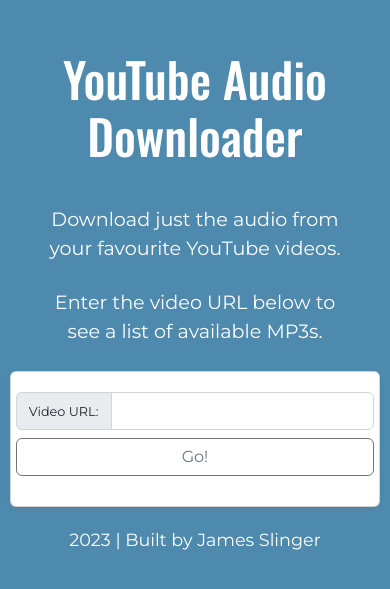
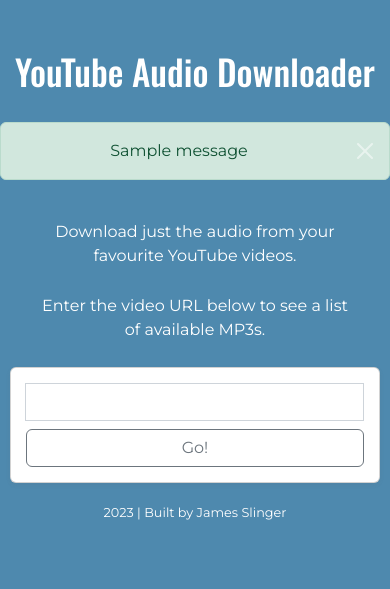
Before and after one commit to jamesslinger/YTDLAudio, a Flask app: page / in a window 390 px wide. Shown: the part 70-659 px from the top of the page. Run offline with Flask 2, Linux system fonts and the light colour scheme; one stand-in notice (Sample message) is shown.

Commit message:
Added jQuery to results modal, updated style for mobile, general style tweaks.

```diff
--- a/audio_data.py
+++ b/audio_data.py
@@ -1,6 +1,7 @@
 from pytube import YouTube
 
 
+# noinspection PyMethodMayBeStatic
 class AudioStream:
     def __init__(self):
         self.track_name = "<Track Name>"
@@ -28,11 +29,10 @@ class AudioStream:
             stream_item.bitrate = stream.abr
             stream_item.filesize = f"{round(stream.filesize / 1000 / 1000)}MB"
             all_streams.append(stream_item)
-        all_streams.sort(key=lambda x: x.filesize, reverse=True)
+        all_streams.sort(key=lambda x: x.filesize, reverse=False)
         return all_streams
 
     def download_track(self, url, track_id):
         yt_data = YouTube(url)
         dl_track = yt_data.streams.get_by_itag(track_id)
-        print(dl_track.title)
         return dl_track.download(filename=f"{dl_track.title}.mp3")
--- a/main.py
+++ b/main.py
@@ -1,4 +1,4 @@
-from flask import Flask, render_template, request, send_file, session
+from flask import Flask, render_template, request, send_file, session, redirect, url_for, get_flashed_messages, flash
 from audio_data import AudioStream
 from pytube import YouTube
 from io import BytesIO
@@ -19,34 +19,41 @@ def home():
 @app.route("/results", methods=["GET", "POST"])
 def results():
     current_year = dt.datetime.now().year
+    track_link = request.form.get('url')
     if request.method == "POST":
-        session['link'] = request.form.get('url')
-    try:
-        url = YouTube(session['link'])
-        url.check_availability()
-        source_url = request.form["url"]
-        track_streams = AudioStream().fetch_streams(source_url)
-        return render_template("results.html", all_streams=track_streams, url=url, year=current_year)
-    except:
-        return render_template("index.html", year=current_year, error="Sorry, that URL didn't work. Please try again.")
-
+        try:
+            session['link'] = request.form.get('url')
+            url = YouTube(session['link'])
+            source_url = request.form["url"]
+            track_streams = AudioStream().fetch_streams(source_url)
+            return render_template("results.html", all_streams=track_streams, url=url, year=current_year)
+        except:
+            flash(f'Sorry, the link "{track_link}" caused an error. Please try again.')
+            return redirect(url_for('home'))
+    else:
+        flash(f'Sorry, there was a problem. Please try again.')
+        return redirect(url_for('home'))
 
 @app.route("/download", methods=["GET", "POST"])
 def download():
     if request.method == "POST":
-        buffer = BytesIO()
-        session['link'] = request.form.get('url')
-        streams = YouTube(session['link'])
-        track_id = int(request.form.get('track_id'))
-        track = streams.streams.get_by_itag(track_id)
-        track.stream_to_buffer(buffer)
-        buffer.seek(0)
-        return send_file(
-            buffer,
-            as_attachment=True,
-            download_name=f"{track.title}.mp3",
-            mimetype="audio/mp3",
-        )
+        try:
+            buffer = BytesIO()
+            session['link'] = request.form.get('url')
+            streams = YouTube(session['link'])
+            track_id = int(request.form.get('track_id'))
+            track = streams.streams.get_by_itag(track_id)
+            track.stream_to_buffer(buffer)
+            buffer.seek(0)
+            return send_file(
+                buffer,
+                as_attachment=True,
+                download_name=f"{track.title}.mp3",
+                mimetype="audio/mpeg",
+            )
+        except:
+            flash(f'Sorry, there was a problem with the download. Please try again.')
+            return redirect(url_for('home'))
 
 
 if __name__ == "__main__":
--- a/static/css/style.css
+++ b/static/css/style.css
@@ -97,7 +97,7 @@ body {
 
     #source-input .card {
         width: 95%;
-        padding: 20px 5px;
+        padding: 15px;
         margin-bottom: 20px;
     }
 
@@ -153,7 +153,7 @@ body {
 
 .card {
     background: #fff;
-    padding: 40px 10px;
+    padding: 15px;
     width: 65%;
     margin: 20px auto 0 auto;
     box-shadow: 0 2px 4px rgba(100,100,100,.1);
@@ -188,6 +188,11 @@ body {
 @media (min-width: 1300px) {
     .results-card {
         width: 50%;
+    }
+
+    .track-thumb {
+        width: 40vw;
+        max-width: 760px;
     }
 }
 
@@ -233,12 +238,12 @@ footer a:hover {
 }
 
 .track-thumb {
-    max-width: 100%;
+    width: 70vw;
     height: auto;
     margin: auto;
     padding: 2% auto;
     border-radius: 20px;
-    border: 10px solid white;
+    border: 6px solid white;
 }
 
 
@@ -256,6 +261,11 @@ footer a:hover {
 
 }
 
+.modal-body {
+    padding: 16px 16px 0;
+    margin: 0;
+}
+
 .modal-body h4 {
     color: black;
     font-size: 1.4rem;
@@ -266,7 +276,7 @@ footer a:hover {
     color: black;
     font-size: 1.2rem;
     text-align: center;
-    padding: 0 0 5px;
+    padding: 5px 0 0px;
     max-width: 95%;
     font-weight: 600;
     margin: auto;
@@ -278,6 +288,73 @@ footer a:hover {
 
 #dl-notice {
     font-size: 0.9rem;
+    margin: 0 0 10px;
+    padding: 0 50px 15px;
+}
+
+#dl-wait {
+    visibility: hidden;
+}
+
+.file-msg {
     margin: 0;
-    padding: 0 50px;
 }
+
+.modal-footer {
+    border-top: none;
+    min-height: 60px;
+}
+
+hr {
+    margin: 1px;
+}
+
+@media (max-width: 600px) {
+    #basic-addon3 {
+        display: none;
+    }
+    .form-control {
+        border-radius: 0;
+    }
+
+    .title h1 {
+        font-size: 2.2rem;
+    }
+
+    .title p {
+        font-size: 1rem;
+    }
+
+    footer p {
+        font-size: 0.8rem;
+    }
+}
+
+
+/* SPINNER */
+
+.spinner-border {
+    width: 4rem;
+    height: 4rem;
+    margin: 20px auto;
+}
+
+/* MODAL CHANGE */
+
+.modal-change-hide {
+    visibility: hidden;
+    position: absolute;
+    z-index: -1;
+}
+
+.modal-change-h6 {
+    padding-top: 5px;
+    padding-bottom: 10px;
+    font-size: 1.5rem;
+    content: '<br>Downloading';
+}
+
+.modal-change-fm {
+    font-size: 1.2rem;
+    content: 'Please wait...';
+}
--- a/templates/base.html
+++ b/templates/base.html
@@ -13,6 +13,7 @@
     <script src="https://cdn.jsdelivr.net/npm/jquery@3.4.1/dist/jquery.min.js"></script>
     <script src="https://cdn.jsdelivr.net/npm/@popperjs/core@2.11.5/dist/umd/popper.min.js" integrity="sha384-Xe+8cL9oJa6tN/veChSP7q+mnSPaj5Bcu9mPX5F5xIGE0DVittaqT5lorf0EI7Vk" crossorigin="anonymous"></script>
     <script src="https://cdn.jsdelivr.net/npm/bootstrap@5.2.0-beta1/dist/js/bootstrap.min.js" integrity="sha384-kjU+l4N0Yf4ZOJErLsIcvOU2qSb74wXpOhqTvwVx3OElZRweTnQ6d31fXEoRD1Jy" crossorigin="anonymous"></script>
+
 
 </head>
 <body>
@@ -35,8 +36,40 @@
         <h1>YouTube Audio Downloader</h1>
     </div>
 
+    {% for message in get_flashed_messages() %}
+    <div class="alert alert-success alert-dismissible fade show" role="alert">
+        <i class="fa-sharp fa-solid fa-circle-check"></i> {{ message }}
+        <button type="button" class="btn-close btn-close-white" data-bs-dismiss="alert"></button>
+    </div>
+    {% endfor %}
+
     {% block content %} {% endblock %}
 
+    <script src="https://ajax.googleapis.com/ajax/libs/jquery/3.6.4/jquery.min.js"></script>
+    <script>
+         function dlModalRevert() {
+            setTimeout(function() {
+                $('.modal-header').removeClass('modal-change-hide')
+                $('.modal-footer button').removeClass('modal-change-hide')
+                $('.h6-msg').removeClass('modal-change-h6').html('<br>Click Below To Download')
+                $('.file-msg').removeClass('modal-change-fm').html('(Note: Files larger than approx 6MB may take longer to begin the download.)')
+                $('.spinner-border').remove()
+                $('.modal-close').remove()
+            }, 1000)
+        };
+        function dlModalChange() {
+            $('.modal-header').addClass('modal-change-hide')
+            $('.modal-footer button').addClass('modal-change-hide')
+            $('.h6-msg').addClass('modal-change-h6').html('<br>Downloading')
+            $('.file-msg').addClass('modal-change-fm').html('Please wait...')
+            $('<span class="spinner-border" role="status" aria-hidden="true"></span>').insertAfter('.h6-msg')
+            setTimeout(function() {
+                $('.modal-footer').prepend('<button type="button" class="btn btn-outline-secondary d-grid col-11 mx-auto close-btn modal-close" data-bs-dismiss="modal">Close</button>')
+                $('.modal-close').on('click', dlModalRevert);
+            }, 3000)
+        };
+        $('.dl-btn').on('click', dlModalChange);
+    </script>
     <footer>
         <p>{{ year }} | Built by <a href="https://www.jamesslinger.com">James Slinger</a></p>
     </footer>
--- a/templates/index.html
+++ b/templates/index.html
@@ -17,7 +17,6 @@
                     <input name="url" type="text" class="form-control" id="basic-url">
                 </div>
                 <button class="btn btn-outline-secondary submit-btn" type="submit">Go!</button>
-                <span id="url_error">{{ error }}</span>
             </form>
         </div>
 
```
Also changed, not shown: templates/results.html (+9 -7 lines).
